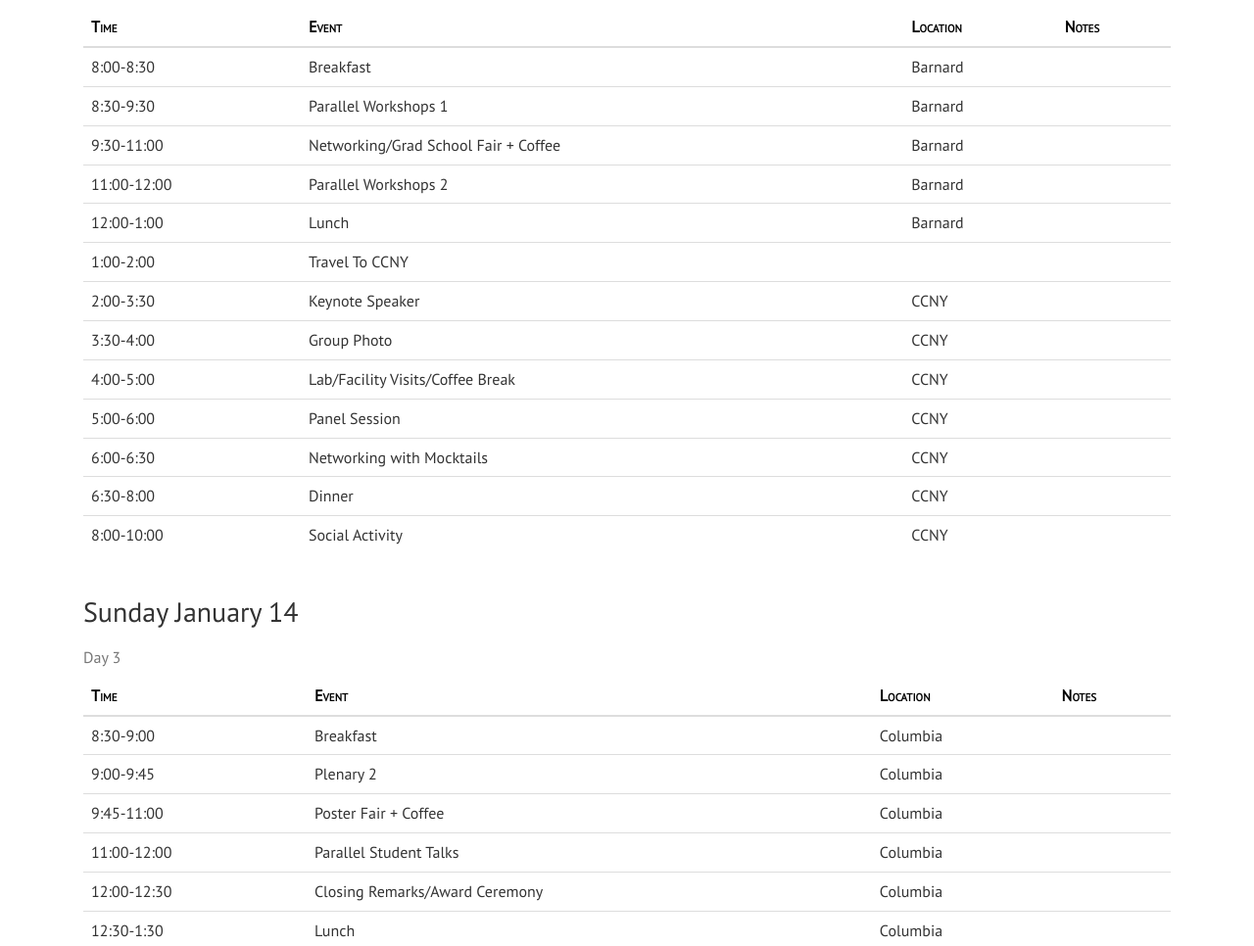
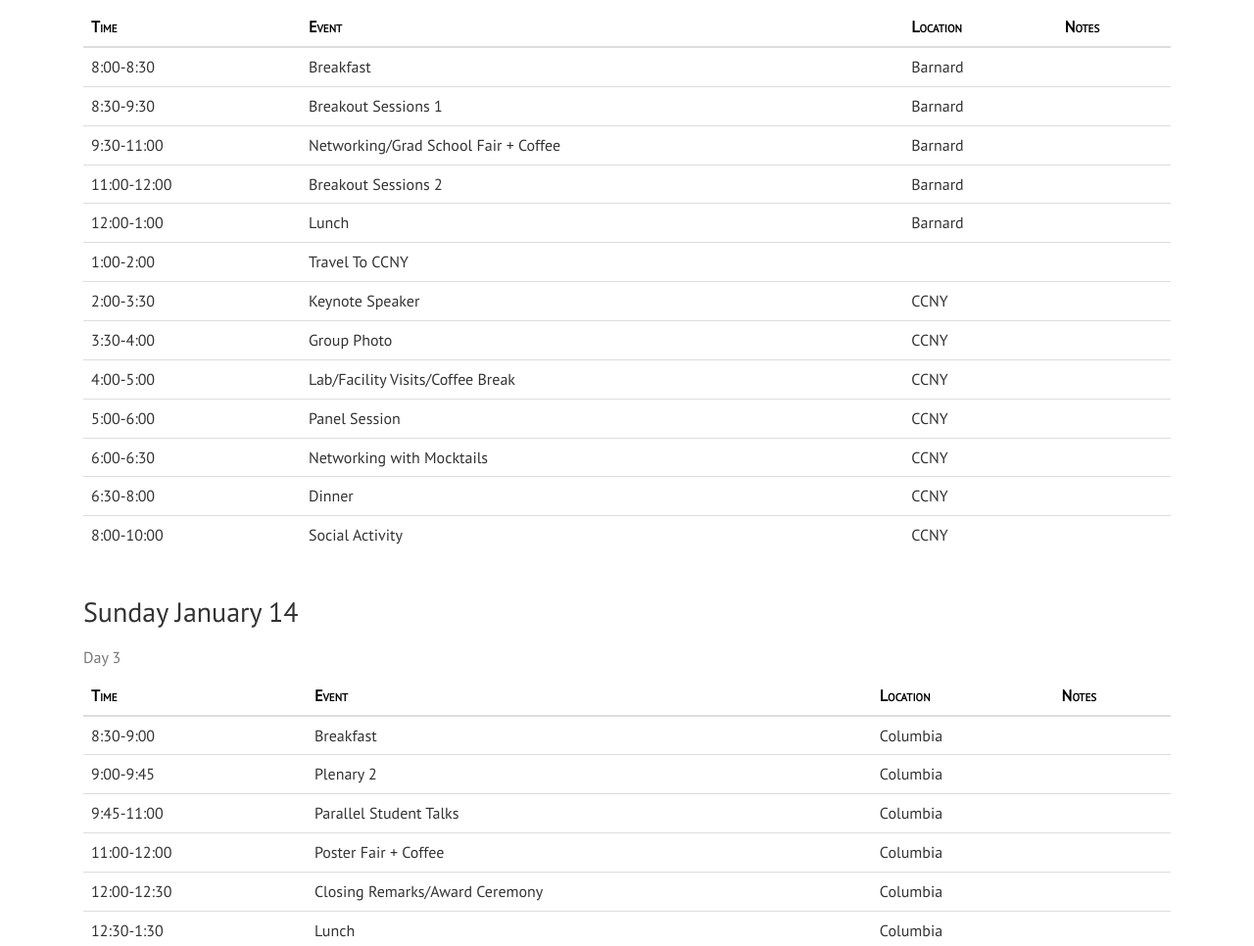
Before and after one commit to cuwip-nyc/cuwip-nyc.github.io, a Jekyll site: the page built from schedule.md, in a window 1280 px wide and 1400 px high, scrolled down 501 px. Shown: the part 240-1206 px from the top of the window at 98% size. Built offline with Jekyll 4.4.1, drawn with Linux system fonts in a browser that asks for light colours; nearby versions of some CDN libraries.

Commit message:
fix schedule

```diff
--- a/schedule.md
+++ b/schedule.md
@@ -34,9 +34,9 @@
 <tr><th>Time</th><th>Event</th><th>Location</th><th>Notes</th></tr>
 </thead>
 <tr><td>8:00-8:30</td><td>Breakfast</td><td>Barnard</td><td></td></tr>
-<tr><td>8:30-9:30</td><td>Parallel Workshops 1</td><td>Barnard</td><td></td></tr>
+<tr><td>8:30-9:30</td><td>Breakout Sessions 1</td><td>Barnard</td><td></td></tr>
 <tr><td>9:30-11:00</td><td>Networking/Grad School Fair + Coffee</td><td>Barnard</td><td></td></tr>
-<tr><td>11:00-12:00</td><td>Parallel Workshops 2</td><td>Barnard</td><td></td></tr>
+<tr><td>11:00-12:00</td><td>Breakout Sessions 2</td><td>Barnard</td><td></td></tr>
 <tr><td>12:00-1:00</td><td>Lunch</td><td>Barnard</td><td></td></tr>
 <tr><td>1:00-2:00</td><td>Travel To CCNY</td><td></td><td></td></tr>
 <tr><td>2:00-3:30</td><td>Keynote Speaker</td><td>CCNY</td><td></td></tr>
@@ -58,8 +58,8 @@
 </thead>
 <tr><td>8:30-9:00</td><td>Breakfast</td><td>Columbia</td><td></td></tr>
 <tr><td>9:00-9:45</td><td>Plenary 2</td><td>Columbia</td><td></td></tr>
-<tr><td>9:45-11:00</td><td>Poster Fair + Coffee</td><td>Columbia</td><td></td></tr>
-<tr><td>11:00-12:00</td><td>Parallel Student Talks</td><td>Columbia</td><td></td></tr>
+<tr><td>9:45-11:00</td><td>Parallel Student Talks</td><td>Columbia</td><td></td></tr>
+<tr><td>11:00-12:00</td><td>Poster Fair + Coffee</td><td>Columbia</td><td></td></tr>
 <tr><td>12:00-12:30</td><td>Closing Remarks/Award Ceremony</td><td>Columbia</td><td></td></tr>
 <tr><td>12:30-1:30</td><td>Lunch</td><td>Columbia</td><td></td></tr>
 </table>
```
Also changed, not shown: other parts of schedule.md (+1 -1 lines), 1 other file.
